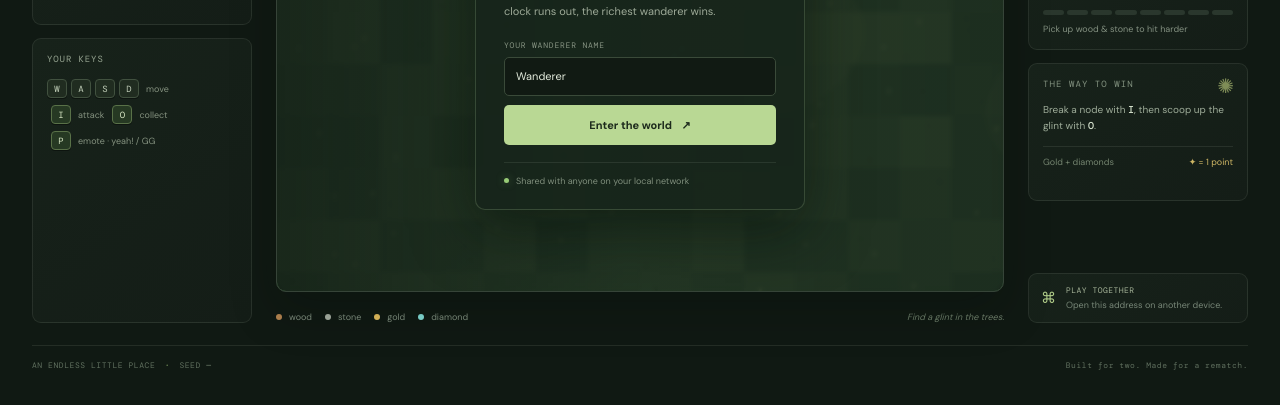
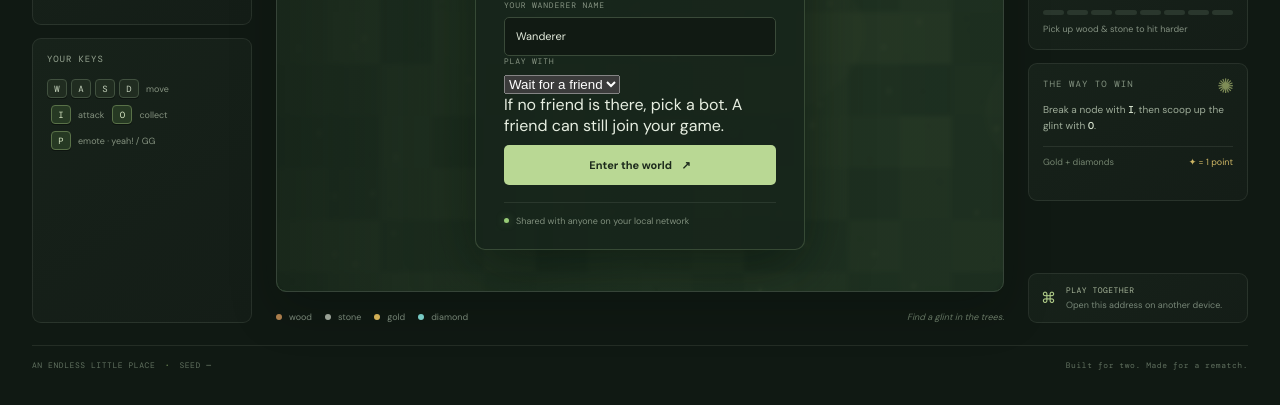
Before and after one commit to Soham1076/Mossbound, a website: page index.html in a window 1280 px wide. Shown: the part 395-800 px from the top of the page. Drawn offline with nearby package versions, Linux system fonts and the light colour scheme; a web font is replaced by a local one.

Commit message:
Add solo bot opponents (index.html)

```diff
--- a/index.html
+++ b/index.html
@@ -61,6 +61,14 @@
               <form id="joinForm">
                 <label for="playerName">YOUR WANDERER NAME</label>
                 <input id="playerName" name="name" maxlength="16" placeholder="e.g. Fern" autocomplete="nickname">
+                <label for="opponentChoice" class="opponent-label">PLAY WITH</label>
+                <select id="opponentChoice" name="opponent">
+                  <option value="friend">Wait for a friend</option>
+                  <option value="easy">Easy bot</option>
+                  <option value="medium">Medium bot</option>
+                  <option value="hard">Hard bot</option>
+                </select>
+                <div class="opponent-note">If no friend is there, pick a bot. A friend can still join your game.</div>
                 <button type="submit" class="join-button">Enter the world <span>↗</span></button>
               </form>
               <div class="join-foot"><span class="live-dot"></span> Shared with anyone on your local network</div>
```
